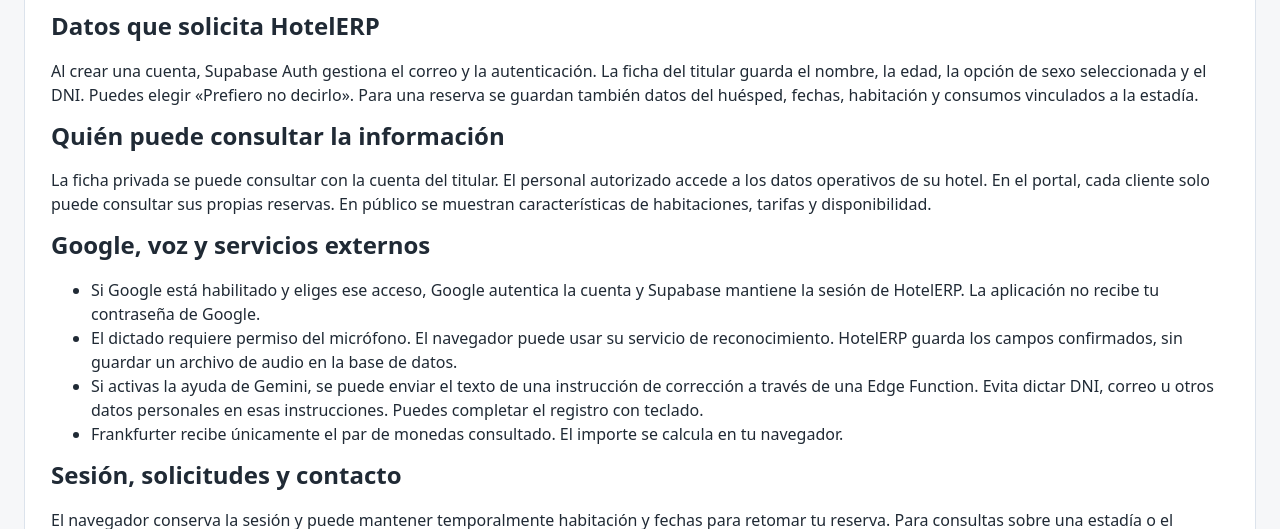
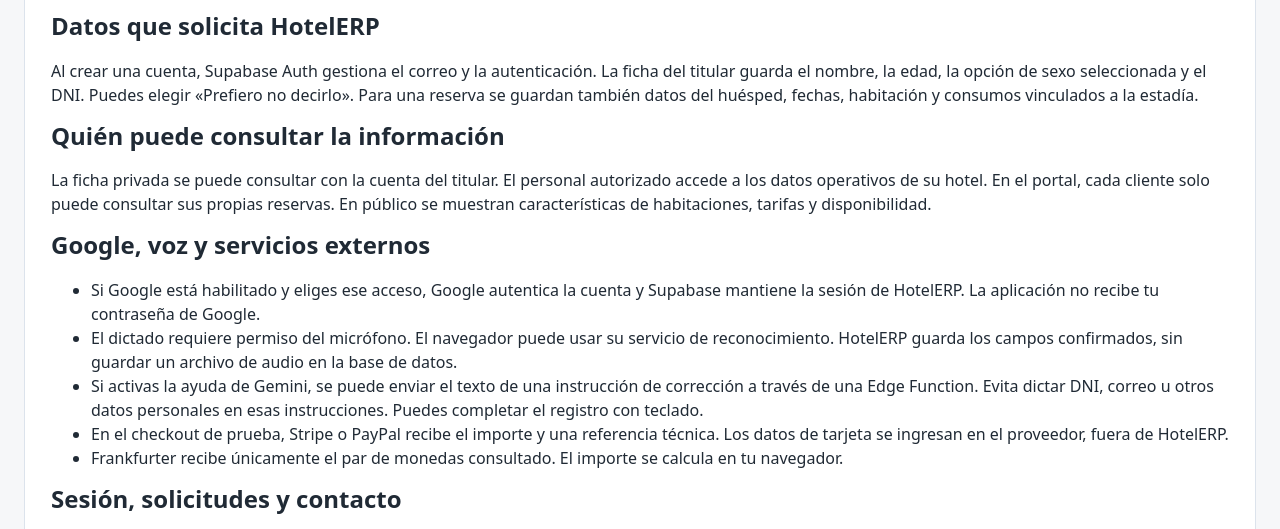
Before and after one commit to amadorjara-alt/HotelERP, a plain HTML site: page privacidad.html in a window 1280 px wide. Shown: the part 227-756 px from the top of the page. Drawn offline with Linux system fonts and the light colour scheme.

Commit message:
Describir los datos enviados a pasarelas de prueba

```diff
--- a/privacidad.html
+++ b/privacidad.html
@@ -9,7 +9,7 @@
 <ul><li>Si Google está habilitado y eliges ese acceso, Google autentica la cuenta y Supabase mantiene la sesión de HotelERP. La aplicación no recibe tu contraseña de Google.</li>
 <li>El dictado requiere permiso del micrófono. El navegador puede usar su servicio de reconocimiento. HotelERP guarda los campos confirmados, sin guardar un archivo de audio en la base de datos.</li>
 <li>Si activas la ayuda de Gemini, se puede enviar el texto de una instrucción de corrección a través de una Edge Function. Evita dictar DNI, correo u otros datos personales en esas instrucciones. Puedes completar el registro con teclado.</li>
-<li>Frankfurter recibe únicamente el par de monedas consultado. El importe se calcula en tu navegador.</li></ul>
+<li>En el checkout de prueba, Stripe o PayPal recibe el importe y una referencia técnica. Los datos de tarjeta se ingresan en el proveedor, fuera de HotelERP.</li><li>Frankfurter recibe únicamente el par de monedas consultado. El importe se calcula en tu navegador.</li></ul>
 <h2>Sesión, solicitudes y contacto</h2>
 <p>El navegador conserva la sesión y puede mantener temporalmente habitación y fechas para retomar tu reserva. Para consultas sobre una estadía o el tratamiento de tus datos, contacta directamente con la recepción del hotel. Para avisar de un problema técnico, usa el repositorio y evita publicar DNI, contraseñas o datos de reservas.</p>
 <p>En Perú puedes informarte sobre los derechos de acceso, rectificación, cancelación y oposición en la Autoridad Nacional de Protección de Datos Personales.</p>
```
